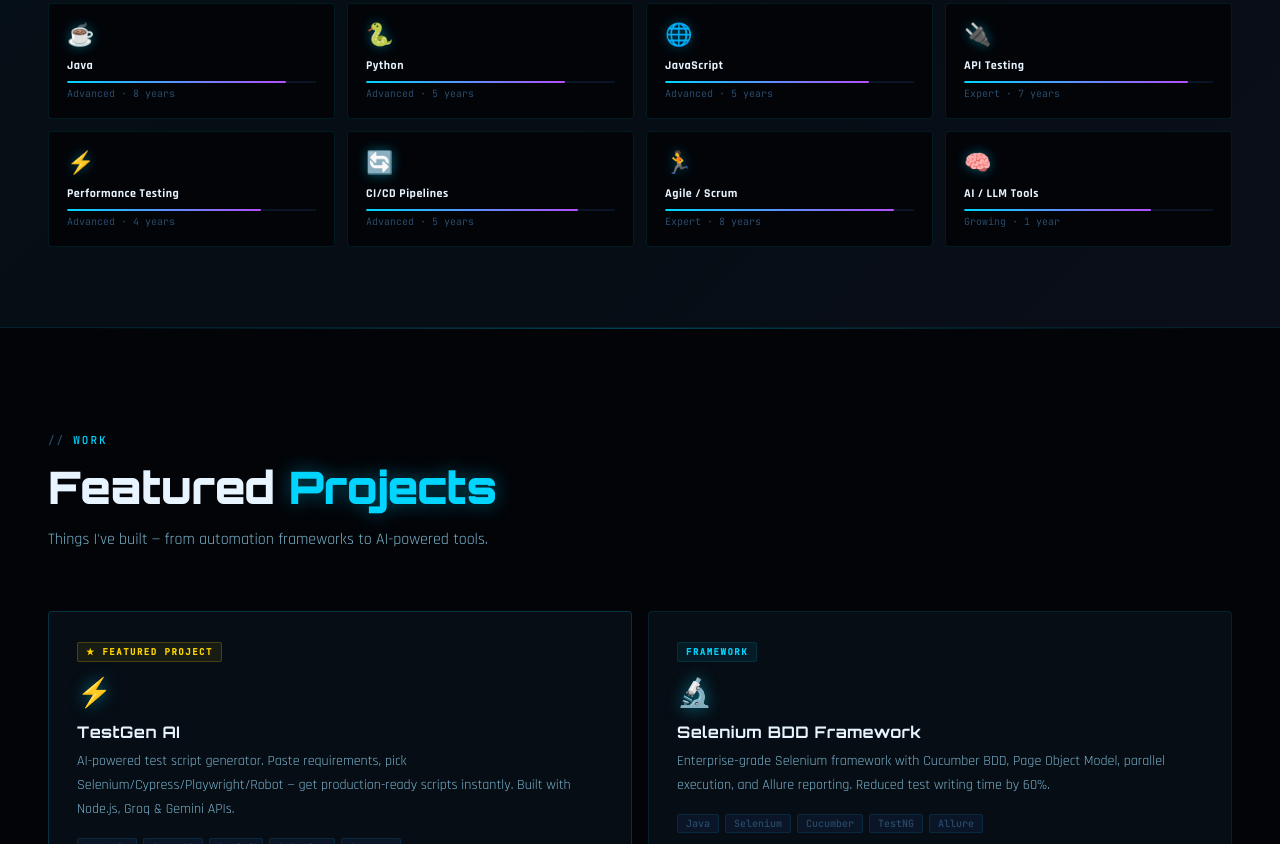
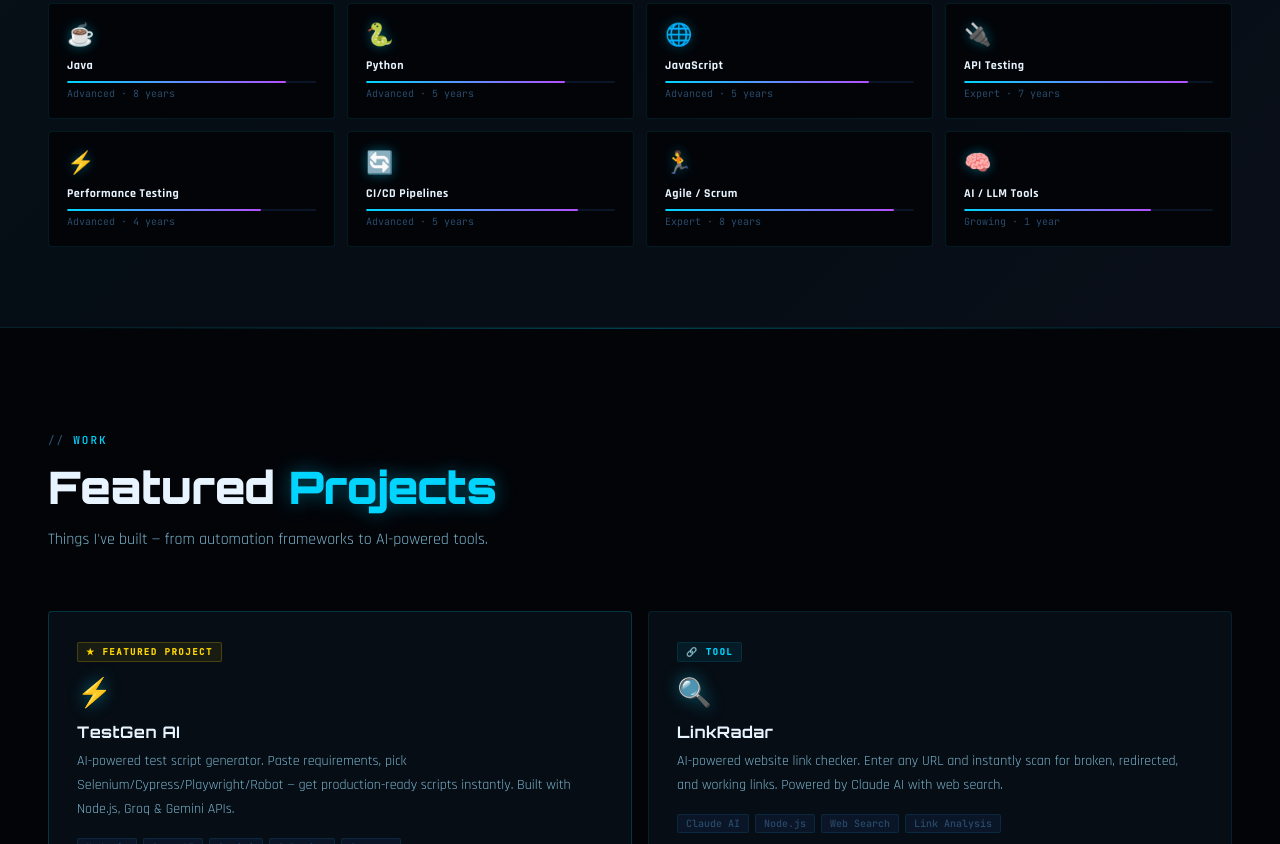
Before and after one commit to SIVAKUNTAMUKKALA/sivakuntamukkala, a website: page public/index.html in a window 1280 px wide. Shown: the part 1956-2800 px from the top of the page. Drawn offline with Linux system fonts and the light colour scheme.

Commit message:
Update index.html

```diff
--- a/public/index.html
+++ b/public/index.html
@@ -276,6 +276,19 @@ footer{position:relative;z-index:2;border-top:1px solid var(--border);padding:28
   <p class="section-sub reveal">Things I've built — from automation frameworks to AI-powered tools.</p>
   <div class="projects-grid">
     <div class="project-card featured reveal-left"><div class="project-badge featured-badge">★ Featured Project</div><div class="project-icon">⚡</div><div class="project-title">TestGen AI</div><p class="project-desc">AI-powered test script generator. Paste requirements, pick Selenium/Cypress/Playwright/Robot — get production-ready scripts instantly. Built with Node.js, Groq & Gemini APIs.</p><div class="project-tags"><span class="project-tag">Node.js</span><span class="project-tag">Groq AI</span><span class="project-tag">Gemini</span><span class="project-tag">Selenium</span><span class="project-tag">Cypress</span></div><a href="/testgen" class="project-link">Launch app →</a></div>
+    <div class="project-card reveal-right">
+  <div class="project-badge">🔗 TOOL</div>
+  <div class="project-icon">🔍</div>
+  <div class="project-title">LinkRadar</div>
+  <p class="project-desc">AI-powered website link checker. Enter any URL and instantly scan for broken, redirected, and working links. Powered by Claude AI with web search.</p>
+  <div class="project-tags">
+    <span class="project-tag">Claude AI</span>
+    <span class="project-tag">Node.js</span>
+    <span class="project-tag">Web Search</span>
+    <span class="project-tag">Link Analysis</span>
+  </div>
+  <a href="/linkchecker" class="project-link">Launch app →</a>
+</div>
     <div class="project-card reveal-right"><div class="project-badge">Framework</div><div class="project-icon">🔬</div><div class="project-title">Selenium BDD Framework</div><p class="project-desc">Enterprise-grade Selenium framework with Cucumber BDD, Page Object Model, parallel execution, and Allure reporting. Reduced test writing time by 60%.</p><div class="project-tags"><span class="project-tag">Java</span><span class="project-tag">Selenium</span><span class="project-tag">Cucumber</span><span class="project-tag">TestNG</span><span class="project-tag">Allure</span></div><a href="#contact" class="project-link">Get in touch →</a></div>
     <div class="project-card reveal-left"><div class="project-badge">Automation</div><div class="project-icon">🌲</div><div class="project-title">Cypress E2E Suite</div><p class="project-desc">Full end-to-end test suite for a SaaS platform with GitHub Actions CI/CD, custom commands, and visual regression testing.</p><div class="project-tags"><span class="project-tag">Cypress</span><span class="project-tag">TypeScript</span><span class="project-tag">GitHub Actions</span><span class="project-tag">Percy</span></div><a href="#contact" class="project-link">Learn more →</a></div>
     <div class="project-card reveal-right"><div class="project-badge">API Testing</div><div class="project-icon">🔌</div><div class="project-title">API Automation Framework</div><p class="project-desc">REST & GraphQL API testing framework using RestAssured and Python Requests. Schema validation, contract testing, and data-driven execution.</p><div class="project-tags"><span class="project-tag">Python</span><span class="project-tag">RestAssured</span><span class="project-tag">Postman</span><span class="project-tag">GraphQL</span></div><a href="#contact" class="project-link">Get in touch →</a></div>
```
